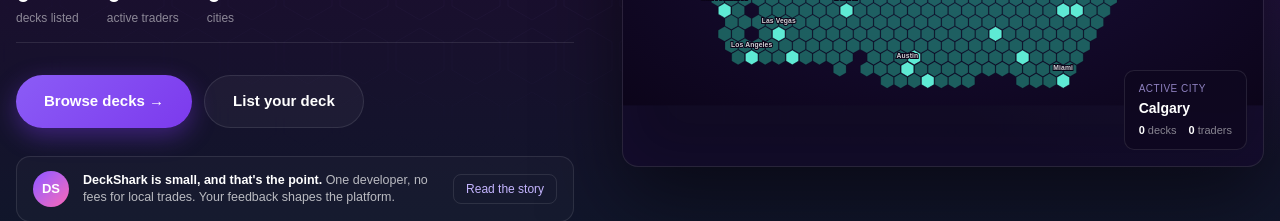
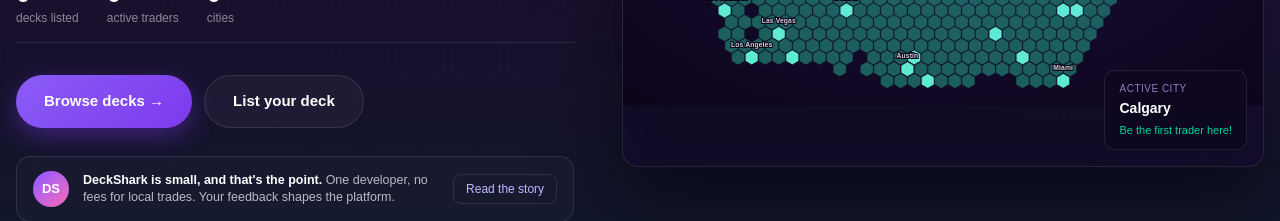
Before and after one commit to decktrader/DeckShark, a Next.js app: page / in a window 1280 px wide. Shown: the part 497-718 px from the top of the page. Built offline with nearby package versions, Linux system fonts and the light colour scheme; no server answers; the database is empty.

Commit message:
Show 'Be the first trader here!' for cities with no decks
Co-Authored-By: Claude Opus 4.6 (1M context) <noreply@anthropic.com>

```diff
--- a/src/components/hero/hero-map.tsx
+++ b/src/components/hero/hero-map.tsx
@@ -506,6 +506,7 @@ export function HeroMap({ cities }: HeroMapProps) {
           <div className="mt-0.5 text-sm font-bold text-white">
             {active.name}
           </div>
+          {active.decks > 0 ? (
             <div className="mt-1 flex gap-3 text-[11px]">
               <div>
                 <span className="font-bold text-white">{active.decks}</span>
@@ -516,6 +517,11 @@ export function HeroMap({ cities }: HeroMapProps) {
                 <span className="text-white/50"> traders</span>
               </div>
             </div>
+          ) : (
+            <div className="mt-1 text-[11px] text-emerald-400">
+              Be the first trader here!
+            </div>
+          )}
         </div>
       )}
     </div>
```
Lines whose indentation alone changed are shown as unchanged.
